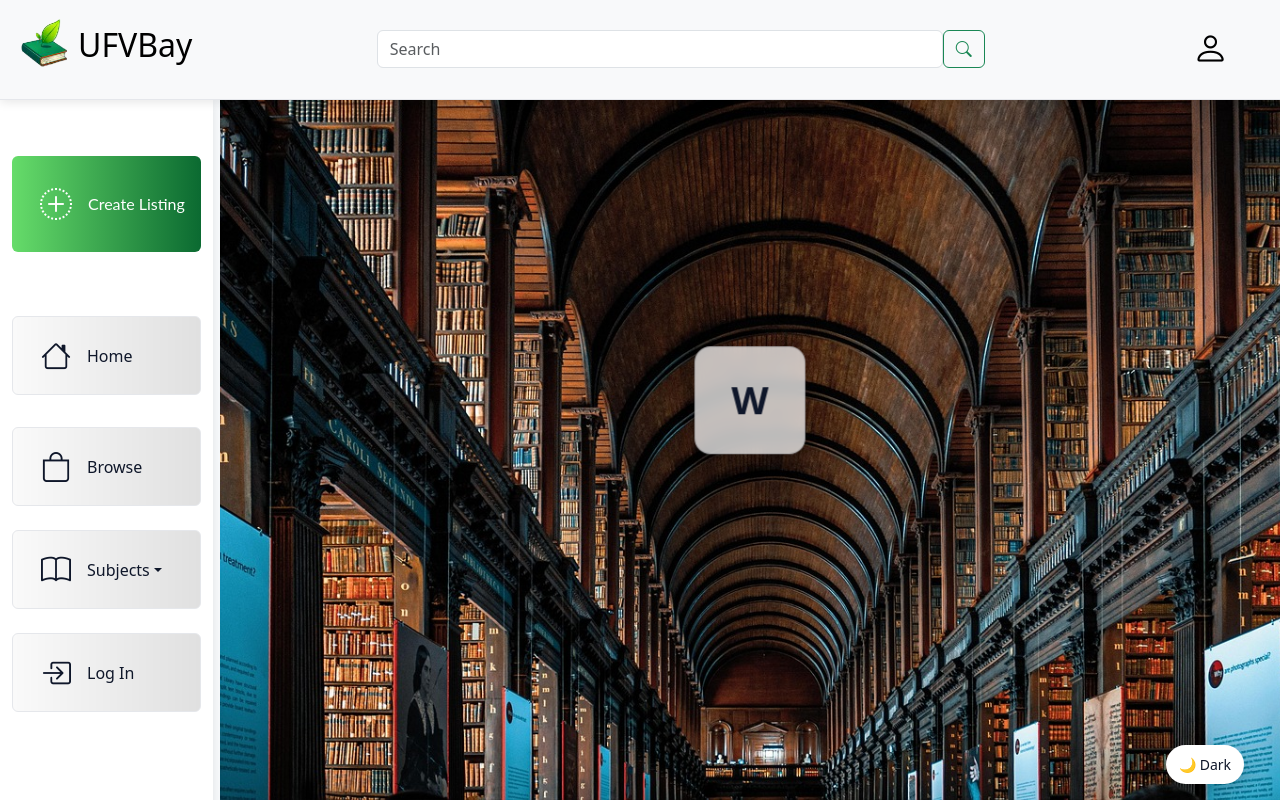
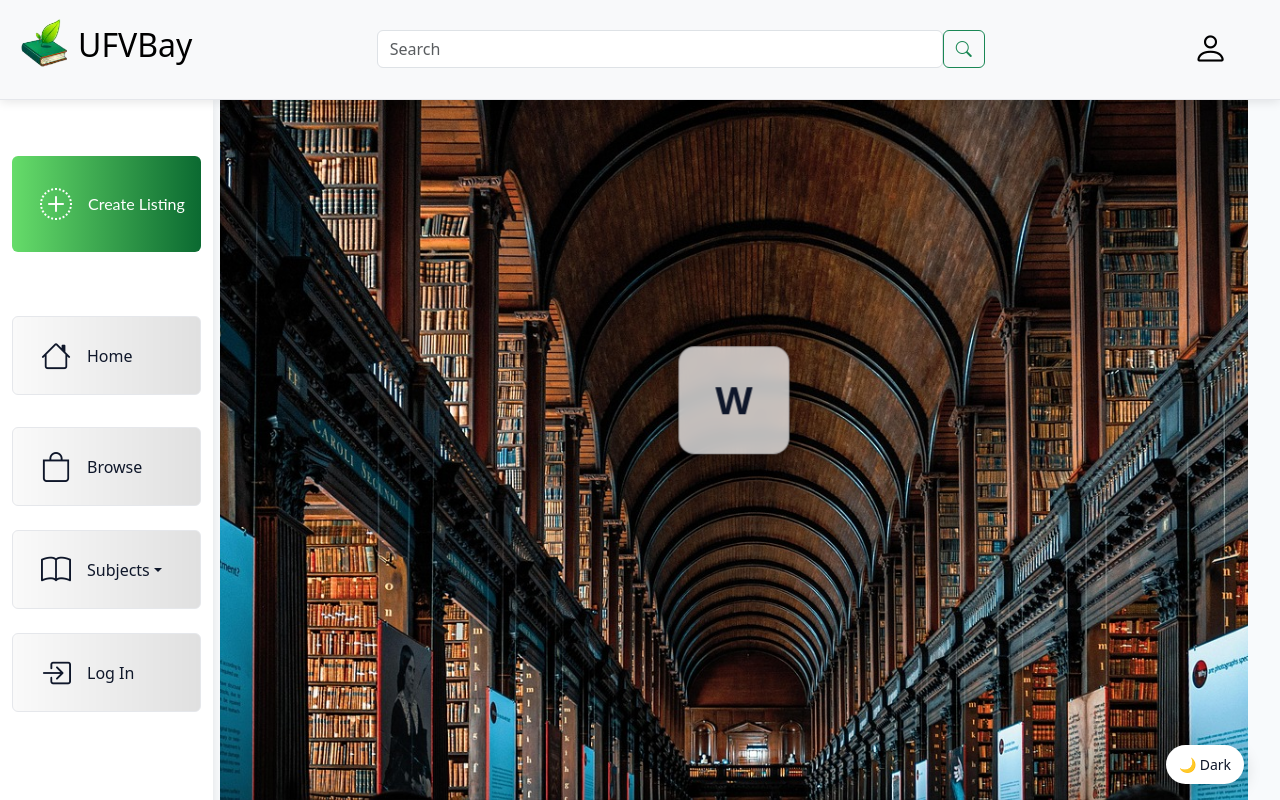
Before and after one commit to Gurv-Chahal/ufvbay, a React (Vite) app in the folder client/: page /home in a window 1280 px wide. Built offline with nearby package versions, Linux system fonts and the light colour scheme; a small style sheet from the web is missing.

Commit message:
creating a gutter on the rightside of the page on home.jsx

```diff
--- a/client/src/styles/Home.css
+++ b/client/src/styles/Home.css
@@ -1,6 +1,7 @@
 :root {
     /* adjust to your actual sidebar width */
     --sidebar-w: clamp(220px, 16vw, 280px);
+    --edge-gap: clamp(16px, 2.5vw, 56px);
 }
 
 
@@ -15,7 +16,7 @@
 /* second row: sidebar + main content */
 .home-body {
     display: grid;
-    grid-template-columns: var(--sidebar-w) 1fr;
+    grid-template-columns: var(--sidebar-w) 1fr var(--edge-gap);
     min-height: 0;                   /* allow children to shrink inside grid */
 }
 
@@ -27,6 +28,7 @@
 
 /* the image area */
 .home-main {
+    grid-column: 2 / 3;
     min-width: 0;
     min-height: 0;
     position: relative;
@@ -74,3 +76,7 @@
         backdrop-filter: blur(6px) saturate(1.05);
     }
 }
+
+@media (max-width: 640px) {
+    .home-body { grid-template-columns: var(--sidebar-w) 1fr 0; }
+}
```
